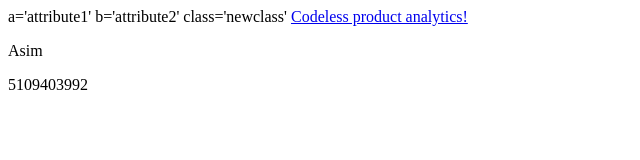
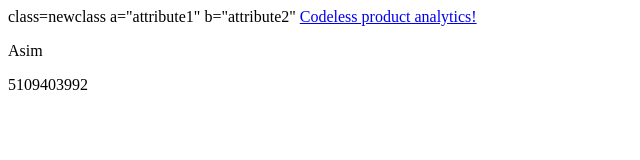
Before and after one commit to stuffed-crust/stuffed-crust, a plain HTML site: page index.html in a window 1280 px wide. Shown: the full height of the page, 0-640 px from the left. Drawn offline with Linux system fonts and the light colour scheme.

Commit message:
Update index.html

```diff
--- a/index.html
+++ b/index.html
@@ -5,7 +5,7 @@
 </script>
   <body>
    <div class="container">
-     <span id=“special-text”> a='attribute1' b='attribute2' class='newclass'
+     <span id=“special-text”> class=newclass a="attribute1" b="attribute2"
      <a href="https://heap.io/" > Codeless product analytics! <a/>
      </span>
        <p id="field1" data-ssn="551325553"> Asim </p>
```
